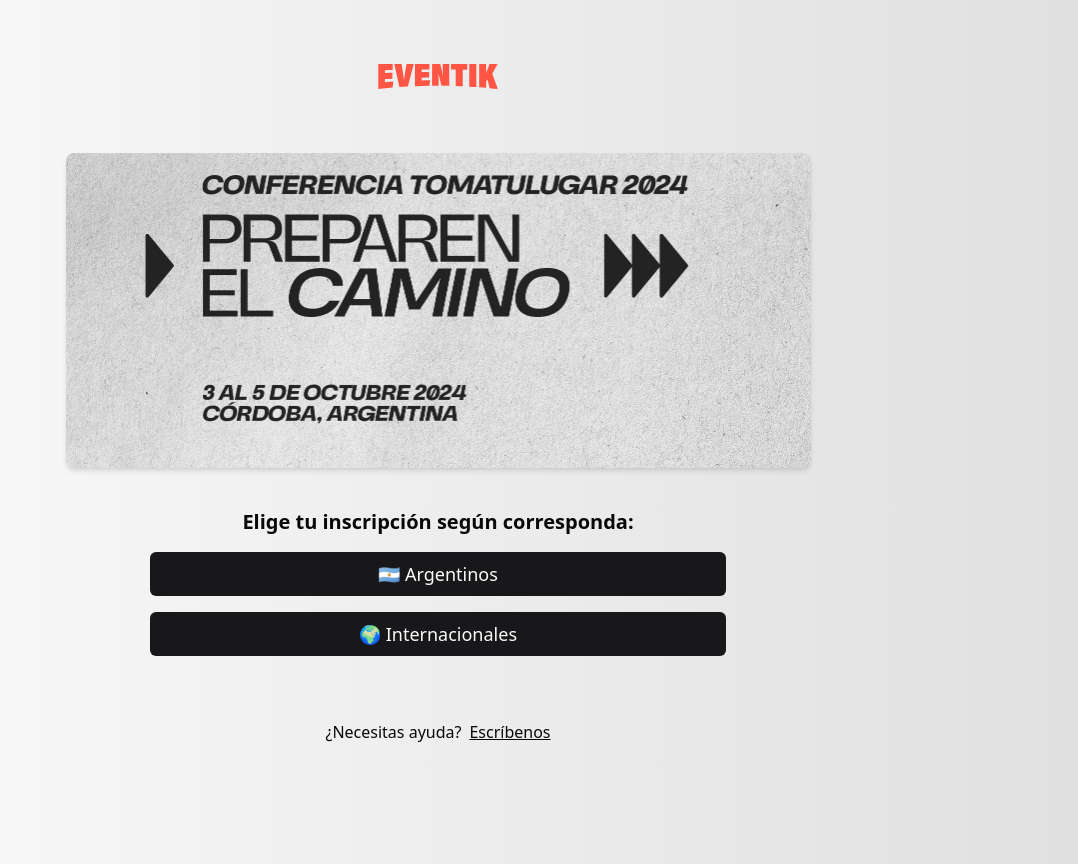
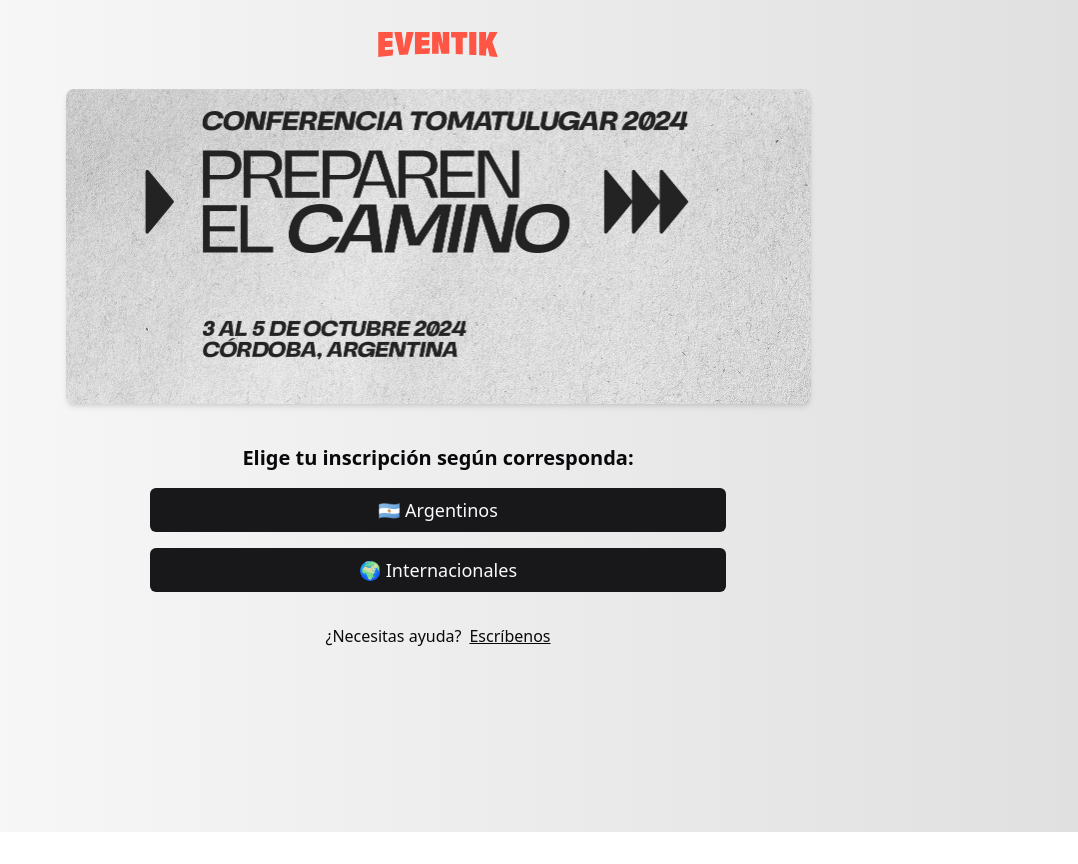
Before and after one commit to eventikapp/links, a Next.js app: page /tomatulugar in a window 1280 px wide. Shown: the whole page, without its empty margins (202-1280 px from the left). After the commit the page ends 832 px from the top, so only its background shows below. Built offline with nearby package versions, Linux system fonts and the light colour scheme.

Commit message:
Update page.tsx

```diff
--- a/app/tomatulugar/page.tsx
+++ b/app/tomatulugar/page.tsx
@@ -14,8 +14,8 @@
 
 export default function Page() {
   return (
-    <div className="flex items-center flex-col mx-auto w-full justify-center mt-16 px-8">
-      <div className="w-full flex items-center flex-col gap-16">
+    <div className="flex items-center flex-col mx-auto w-full justify-center mt-8 px-8">
+      <div className="w-full flex items-center flex-col gap-8">
         <Image
           src={logoEventik}
           alt="Logo eventikapp"
```
